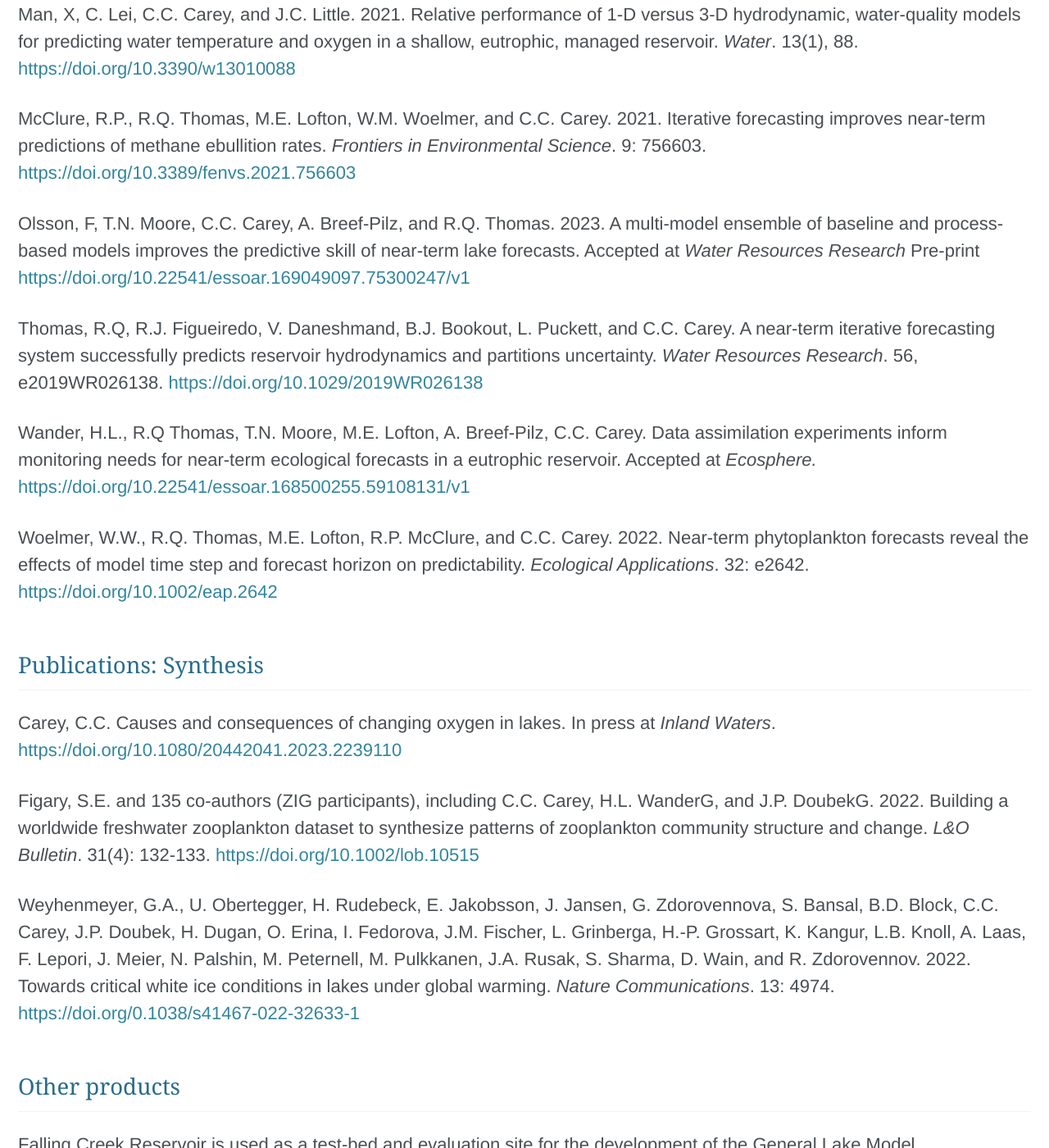
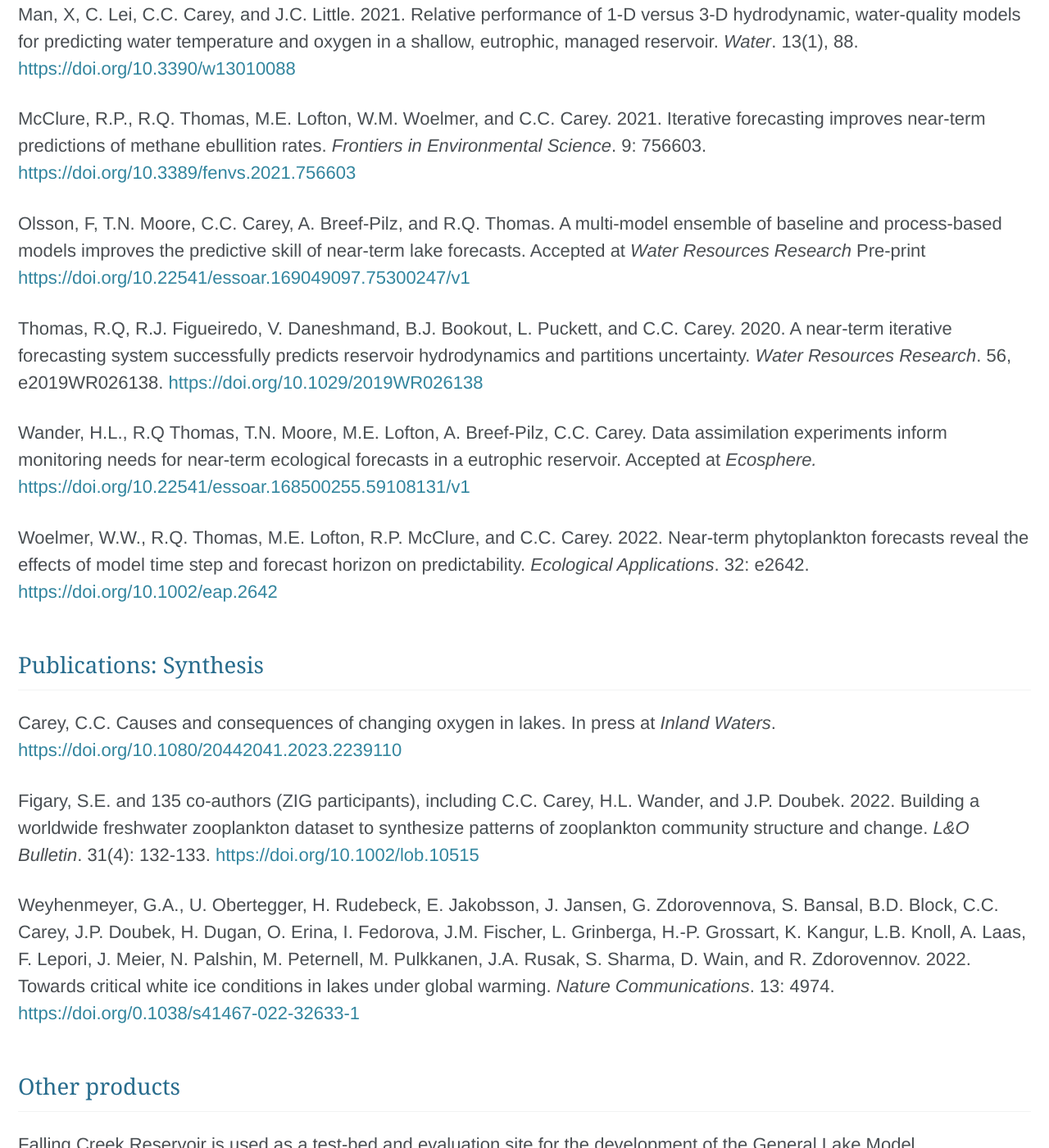
Before and after one commit to LTREB-reservoirs/LTREB-reservoirs.github.io, a Jekyll site: the page built from _pages/products.md, in a window 1280 px wide and 1400 px high, scrolled down 2965 px. Shown: the whole window at 82% size. Built offline with Jekyll 4.4.1, drawn with Linux system fonts in a browser that asks for light colours; cached includes are drawn as plain includes; nearby versions of some CDN libraries; some of the changed text lies outside the part shown.

Commit message:
Update products.md

```diff
--- a/_pages/products.md
+++ b/_pages/products.md
@@ -51,9 +51,9 @@ Man, X, C. Lei, C.C. Carey, and J.C. Little. 2021. Relative performance of 1-D v
 
 McClure, R.P., R.Q. Thomas, M.E. Lofton, W.M. Woelmer, and C.C. Carey. 2021. Iterative forecasting improves near-term predictions of methane ebullition rates. *Frontiers in Environmental Science*. 9: 756603. [https://doi.org/10.3389/fenvs.2021.756603](https://doi.org/10.3389/fenvs.2021.756603)
 
-Olsson, F, T.N. Moore, C.C. Carey, A. Breef-Pilz, and R.Q. Thomas. 2023. A multi-model ensemble of baseline and process-based models improves the predictive skill of near-term lake forecasts. Accepted at *Water Resources Research* Pre-print <https://doi.org/10.22541/essoar.169049097.75300247/v1>
+Olsson, F, T.N. Moore, C.C. Carey, A. Breef-Pilz, and R.Q. Thomas. A multi-model ensemble of baseline and process-based models improves the predictive skill of near-term lake forecasts. Accepted at *Water Resources Research* Pre-print <https://doi.org/10.22541/essoar.169049097.75300247/v1>
 
-Thomas, R.Q, R.J. Figueiredo, V. Daneshmand, B.J. Bookout, L. Puckett, and C.C. Carey. A near-term iterative forecasting system successfully predicts reservoir hydrodynamics and partitions uncertainty. *Water Resources Research*. 56, e2019WR026138. [https://doi.org/10.1029/2019WR026138](https://doi.org/10.1029/2019WR026138)
+Thomas, R.Q, R.J. Figueiredo, V. Daneshmand, B.J. Bookout, L. Puckett, and C.C. Carey. 2020. A near-term iterative forecasting system successfully predicts reservoir hydrodynamics and partitions uncertainty. *Water Resources Research*. 56, e2019WR026138. [https://doi.org/10.1029/2019WR026138](https://doi.org/10.1029/2019WR026138)
 
 Wander, H.L., R.Q Thomas, T.N. Moore, M.E. Lofton, A. Breef-Pilz, C.C. Carey. Data assimilation experiments inform monitoring needs for near-term ecological forecasts in a eutrophic reservoir. Accepted at *Ecosphere.* [https://doi.org/10.22541/essoar.168500255.59108131/v1](https://doi.org/10.22541/essoar.168500255.59108131/v1)
 
@@ -63,7 +63,7 @@ Woelmer, W.W., R.Q. Thomas, M.E. Lofton, R.P. McClure, and C.C. Carey. 2022. Nea
 
 Carey, C.C. Causes and consequences of changing oxygen in lakes. In press at *Inland Waters*. [https://doi.org/10.1080/20442041.2023.2239110](https://doi.org/10.1080/20442041.2023.2239110)
 
-Figary, S.E. and 135 co-authors (ZIG participants), including C.C. Carey, H.L. WanderG, and J.P. DoubekG. 2022. Building a worldwide freshwater zooplankton dataset to synthesize patterns of zooplankton community structure and change. *L&O Bulletin*. 31(4): 132-133. [https://doi.org/10.1002/lob.10515](https://doi.org/10.1002/lob.10515)
+Figary, S.E. and 135 co-authors (ZIG participants), including C.C. Carey, H.L. Wander, and J.P. Doubek. 2022. Building a worldwide freshwater zooplankton dataset to synthesize patterns of zooplankton community structure and change. *L&O Bulletin*. 31(4): 132-133. [https://doi.org/10.1002/lob.10515](https://doi.org/10.1002/lob.10515)
 
 Weyhenmeyer, G.A., U. Obertegger, H. Rudebeck, E. Jakobsson, J. Jansen, G. Zdorovennova, S. Bansal, B.D. Block, C.C. Carey, J.P. Doubek, H. Dugan, O. Erina, I. Fedorova, J.M. Fischer, L. Grinberga, H.-P. Grossart, K. Kangur, L.B. Knoll, A. Laas, F. Lepori, J. Meier, N. Palshin, M. Peternell, M. Pulkkanen, J.A. Rusak, S. Sharma, D. Wain, and R. Zdorovennov. 2022. Towards critical white ice conditions in lakes under global warming. *Nature Communications*. 13: 4974. [https://doi.org/0.1038/s41467-022-32633-1](https://doi.org/0.1038/s41467-022-32633-1)
 
```
Also changed, not shown: other parts of _pages/products.md (+3 -3 lines).
